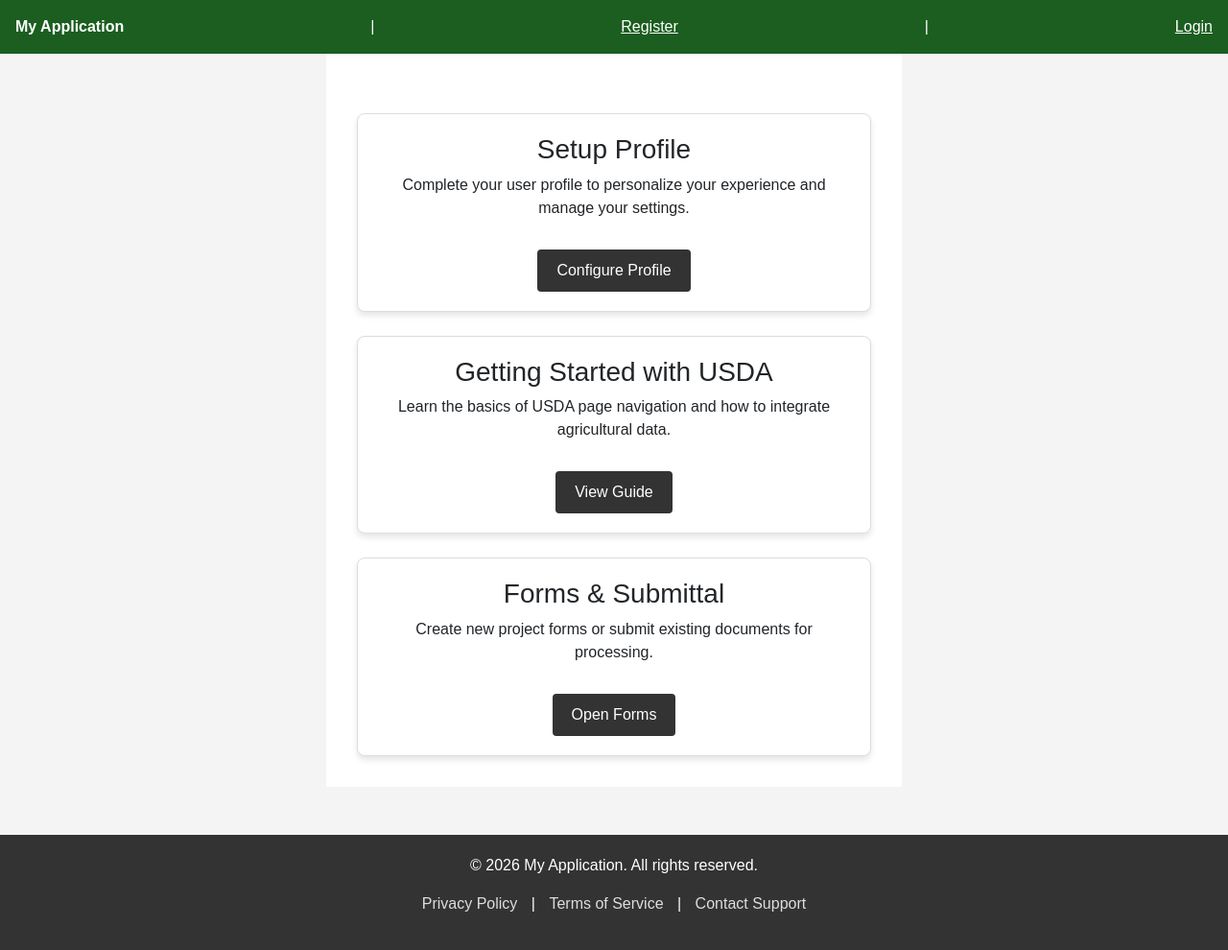
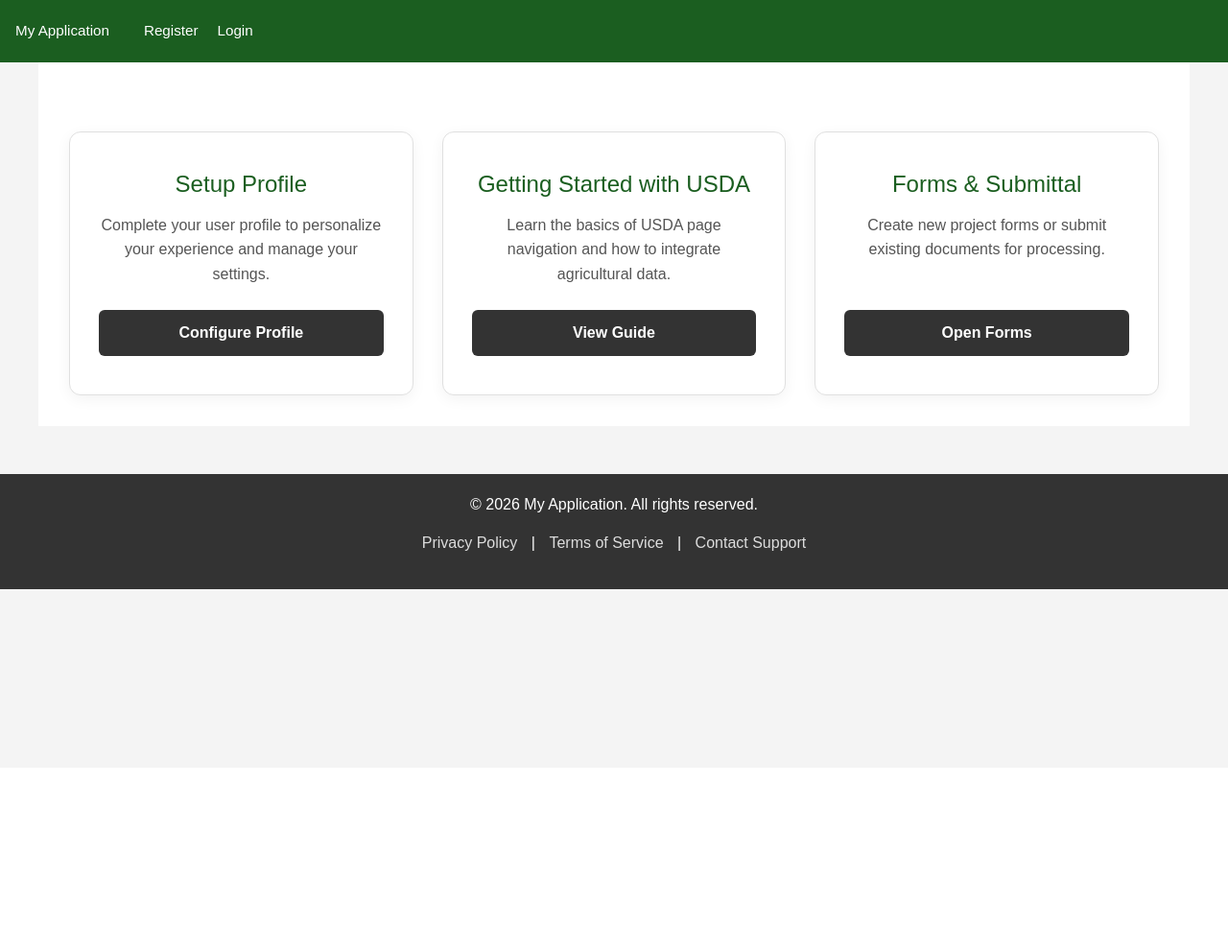
Before and after one commit to RBrucePitt/2026AGHACKATHON, a Flask app: page /home in a window 1280 px wide. Shown: the whole page at 96% size. After the commit the page ends 614 px from the top, so only its background shows below. Run offline with Flask 3, Linux system fonts and the light colour scheme.

Commit message:
Add files via upload

```diff
--- a/myfieldapp2/app.py
+++ b/myfieldapp2/app.py
@@ -282,8 +282,12 @@ def add_crop(field_id):
 @app.route("/fsa-578/step1", methods=['GET', 'POST'])
 def fsa_step1():
     if request.method == 'POST':
-        # Session storage removed. Form data will not persist between pages for now.
-        return redirect(url_for('fsa_step2'))
+        # Grab the data from the form fields
+        f_no = request.form.get('farm_no')
+        p_yr = request.form.get('program_yr')
+
+        # Pass them as URL parameters to step 2
+        return redirect(url_for('fsa_step2', farm_no=f_no, program_yr=p_yr))
 
     prefill_operator = ""
     profile = UserProfile.query.filter_by(user_id=TEST_USER_ID).first()
@@ -303,14 +307,20 @@ def fsa_step1():
 @app.route("/fsa-578/step2", methods=['GET', 'POST'])
 def fsa_step2():
     if request.method == 'POST':
-        # Session storage removed.
-        return redirect(url_for('fsa_step3'))
+        # Grab the data from the form
+        tract = request.form.get('tract_no')
+        field = request.form.get('field_no')
+        # Pass the data to the NEXT route via the URL
+        return redirect(url_for('fsa_step3', tract=tract, field=field))
 
     return render_template('fsa_step2.html')
 
-@app.route("/fsa-578/step3", methods=['GET'])
+@app.route("/fsa-578/step3")
 def fsa_step3():
-    return render_template('fsa_step3.html')
+    # Pull the data back out of the URL
+    tract_no = request.args.get('tract')
+    field_no = request.args.get('field')
+    return render_template('fsa_step3.html', tract_no=tract_no, field_no=field_no)
 
 @app.route('/fsa-578/convert', methods=['POST'])
 def convert_shapefile():
--- a/myfieldapp2/templates/fsa_step2.html
+++ b/myfieldapp2/templates/fsa_step2.html
@@ -5,8 +5,8 @@
 <p style="color: #555; margin-bottom: 25px;">Step 2 of 2: Crop or Land Use Summary</p>
 
 <div style="background: #f8f9fa; padding: 15px; border-radius: 4px; margin-bottom: 20px; font-size: 0.9rem; border-left: 3px solid var(--usda-teal);">
-    <strong>Farm No:</strong> {{ session.get('fsa_farm_no', 'N/A') }} |
-    <strong>Program Year:</strong> {{ session.get('fsa_program_yr', 'N/A') }}
+    <strong>Farm No:</strong> {{ request.args.get('farm_no', 'N/A') }} |
+    <strong>Program Year:</strong> {{ request.args.get('program_yr', 'N/A') }}
 </div>
 
 <form method="POST">
--- a/myfieldapp2/templates/fsa_step3.html
+++ b/myfieldapp2/templates/fsa_step3.html
@@ -32,7 +32,7 @@
 </style>
 
 <h2 style="color: var(--usda-teal);">Step 3: Map Field Boundary</h2>
-<p>Draw the boundary for <strong>Tract: {{ session.get('fsa_tract_no') }} | Field: {{ session.get('fsa_field_no') }}</strong></p>
+<p>Draw the boundary for <strong>Tract: {{ tract_no }} | Field: {{ field_no }}</strong></p>
 
 <div id="map"></div>
 
--- a/myfieldapp2/templates/home.html
+++ b/myfieldapp2/templates/home.html
@@ -22,35 +22,64 @@
 </div>
 
 <style>
-    /* Ensure the grid matches your landing page feel */
+    /* 1. Force the layout container to be wide enough for 3 boxes */
+    .container {
+        max-width: 1200px !important;
+    }
+
     .home-grid {
         display: grid;
-        gap: 25px;
-        margin-top: 30px;
+        /* repeat(3, 1fr) ensures 3 mathematically equal columns */
+        grid-template-columns: repeat(3, 1fr);
+        gap: 30px;
+        margin-top: 40px;
+        align-items: stretch; /* Forces all cards in a row to be the same height */
     }
 
     .main-block {
-        border: 1px solid #ddd;
-        padding: 20px;
-        border-radius: 8px;
+        display: flex;
+        flex-direction: column;
         background-color: #fff;
+        border: 1px solid #e0e0e0;
+        border-radius: 12px;
+        padding: 40px 30px; /* Increased padding for a premium look */
         text-align: center;
-        box-shadow: 0 4px 6px rgba(0,0,0,0.1);
-        transition: transform 0.2s;
+        box-shadow: 0 4px 15px rgba(0,0,0,0.05);
+        transition: transform 0.2s, box-shadow 0.2s;
     }
 
     .main-block:hover {
         transform: translateY(-5px);
+        box-shadow: 0 8px 25px rgba(0,0,0,0.1);
+    }
+
+    .main-block h3 {
+        margin-bottom: 15px;
+        font-size: 1.5rem;
+        color: #1b5e20; /* Matching your agricultural theme */
+    }
+
+    .main-block p {
+        color: #555;
+        line-height: 1.6;
+        flex-grow: 1; /* CRITICAL: This pushes the button to the bottom */
+        margin-bottom: 25px;
     }
 
     .block-button {
-        display: inline-block;
-        margin-top: 15px;
-        padding: 10px 20px;
-        background-color: #333; /* Matches your header/footer color */
-        color: white;
+        display: block;
+        width: 100%;
+        padding: 12px 0;
+        background-color: #333;
+        color: white !important;
         text-decoration: none;
-        border-radius: 4px;
+        border-radius: 6px;
+        font-weight: 600;
+        transition: background 0.2s;
     }
-</style>
-{% endblock %}
+
+    .block-button:hover {
+        background-color: #555;
+        text-decoration: none;
+    }
+</style>{% endblock %}
--- a/myfieldapp2/templates/layout.html
+++ b/myfieldapp2/templates/layout.html
@@ -2,22 +2,45 @@
 <html>
 <head>
     <title>My Flask App</title>
-    <link href="https://cdn.jsdelivr.net/npm/bootstrap@5.3.0/dist/css/bootstrap.min.css" rel="stylesheet">
+    <link rel="stylesheet" href="https://cdn.jsdelivr.net/npm/bootstrap@4.4.1/dist/css/bootstrap.min.css" integrity="sha384-Vkoo8x4CGsO3+Hhxv8T/Q5PaXtkKtu6ug5TOeNV6gBiFeWPGFN9MuhOf23Q9Ifjh" crossorigin="anonymous">
     <style>
         body { font-family: sans-serif; background-color: #f4f4f4; margin: 0; }
-        .navbar { background: #1b5e20; color: white; padding: 1rem; }
-        .container { padding: 2rem; max-width: 600px; margin: auto; background: white; }
-        .flash-success { color: green; padding: 10px; border: 1px solid green; }
-        .error { color: red; }
+        .navbar {
+            background: #1b5e20;
+            color: white;
+            padding: 1rem;
+            display: flex;
+            justify-content: flex-start; /* Forces the group to the left */
+        }
+
+        .nav-group {
+            display: flex;
+            align-items: center;
+            gap: 20px; /* This creates perfect, equal spacing between your items */
+        }
+
+        .navbar a {
+            color: white;
+            text-decoration: none;
+            font-size: 0.95rem;
+        }
+
+        .navbar a:hover {
+            text-decoration: underline;
+        }
+            .container { padding: 2rem; max-width: 600px; margin: auto; background: white; }
+            .flash-success { color: green; padding: 10px; border: 1px solid green; }
+            .error { color: red; }
     </style>
 </head>
 <body>
     <div class="navbar">
-        <strong>My Application</strong> |
-        <a href="{{ url_for('register') }}" style="color:white">Register</a> |
-        <a href="{{ url_for('login') }}" style="color:white">Login</a>
+        <div class="nav-group">
+            <a class="navbar-brand" href="{{ url_for('landing') }}">My Application</a>
+            <a href="{{ url_for('register') }}">Register</a>
+            <a href="{{ url_for('login') }}">Login</a>
+            </div>
     </div>
-
     <div class="container">
         {% with messages = get_flashed_messages(with_categories=true) %}
           {% if messages %}
@@ -59,6 +82,8 @@
           text-decoration: underline;
       }
     </style>
-    <script src="https://cdn.jsdelivr.net/npm/bootstrap@5.3.0/dist/js/bootstrap.bundle.min.js"></script>
+<script src="https://code.jquery.com/jquery-3.4.1.slim.min.js" integrity="sha384-J6qa4849blE2+poT4WnyKhv5vZF5SrPo0iEjwBvKU7imGFAV0wwj1yYfoRSJoZ+n" crossorigin="anonymous"></script>
+<script src="https://cdn.jsdelivr.net/npm/popper.js@1.16.0/dist/umd/popper.min.js" integrity="sha384-Q6E9RHvbIyZFJoft+2mJbHaEWldlvI9IOYy5n3zV9zzTtmI3UksdQRVvoxMfooAo" crossorigin="anonymous"></script>
+<script src="https://cdn.jsdelivr.net/npm/bootstrap@4.4.1/dist/js/bootstrap.min.js" integrity="sha384-wfSDF2E50Y2D1uUdj0O3uMBJnjuUD4Ih7YwaYd1iqfktj0Uod8GCExl3Og8ifwB6" crossorigin="anonymous"></script>
 </body>
 </html>
```
